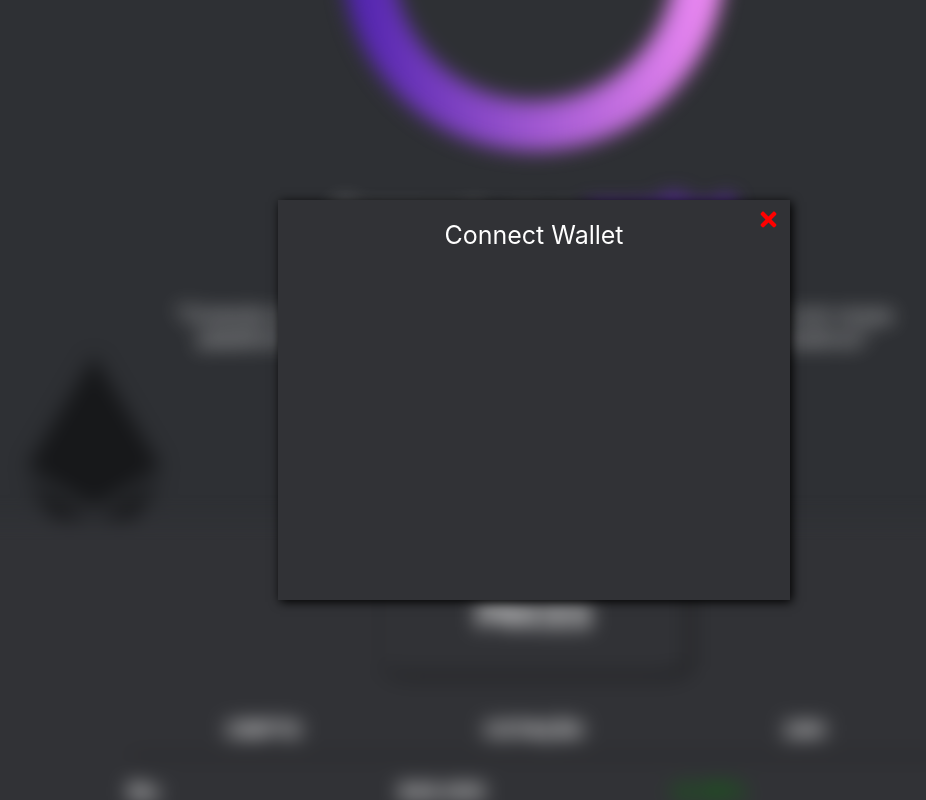
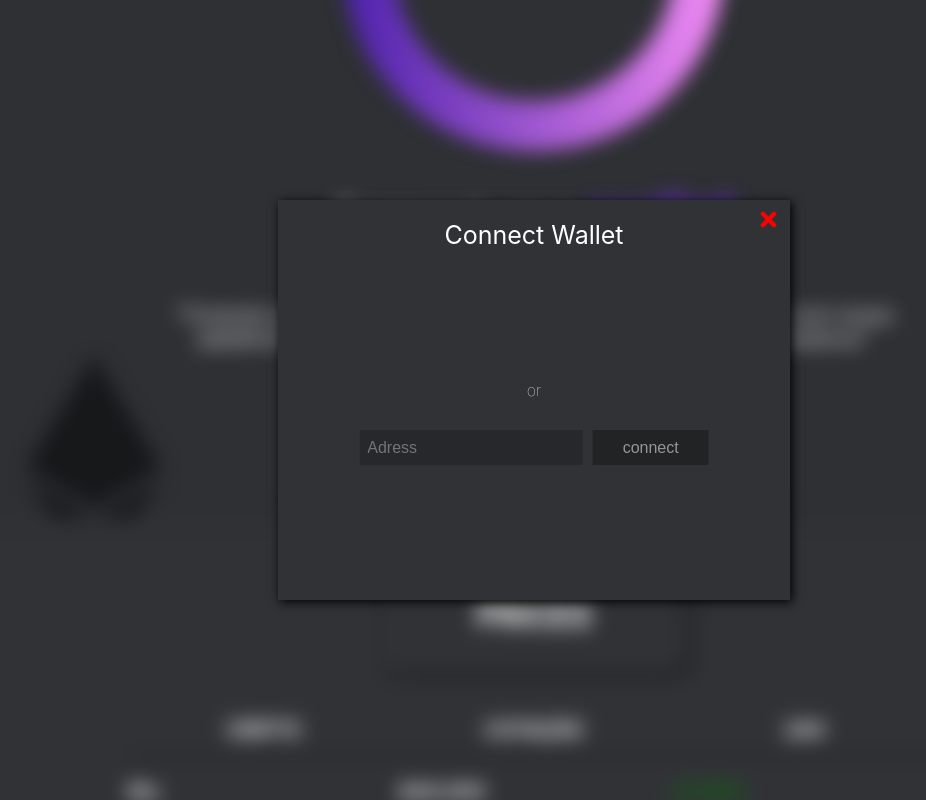
Before and after one commit to AllexAntoniollo/CryptoMetricHub, a React (Create React App) app in the folder frontend/: page / in a window 1280 px wide. Both pictures are taken after a click on the element "Connect wallet". Shown: the top 800 px of the page, without its empty margins (106-1032 px from the left). Built offline with nearby package versions, Linux system fonts and the light colour scheme.

Commit message:
continuando_login

```diff
--- a/frontend/src/pages/login.css
+++ b/frontend/src/pages/login.css
@@ -229,8 +229,51 @@ p.frase{
   filter: blur(10px);
 }
 
+.connect_popup{
+  width: 90%;
+  top: 45%;
+  left: 50%;
+  transform: translate(-50%, -50%);
+  position: absolute;
+  align-items: center;
+  text-align: center;
+}
 
-@media screen and (max-width: 750px) {
+p.or{
+  position: relative;
+  margin-top: 20px;
+  font-size: 16px;
+  font-weight: 100;
+}
+.form{
+  position: absolute;
+  width: 90%;
+  left: 5%;
+  padding: 30px 0;
+}
+.form input[type="text"]{
+  padding: 0 8px;
+  width: 50%;
+  background-color: #27282b;
+  font-size: 16px;
+  height: 35px;
+  color: white;
+  border: 0;
+}
+.form input[type="submit"]{
+  width: 28%;
+  font-size: 16px;
+  margin-left: 10px;
+  height: 35px;
+  color: rgb(151, 149, 149);
+  background-color: #222325;
+  border: 0;
+  cursor: pointer;
+}
+.form input[type="text"]:focus{
+  outline: none;
+}
+@media screen and (max-width: 780px) {
   .detail_radius {
     border: 25px solid transparent;
     margin-top: -20vw;
@@ -263,6 +306,9 @@ p.frase{
     font-size: 13px;
     padding: 5px 0;
   }
+  .pop_up{
+    width: 80%;
+  }
   .pop_up p{
     font-size: 18px;
   }
--- a/frontend/src/pages/login.tsx
+++ b/frontend/src/pages/login.tsx
@@ -66,6 +66,13 @@ export default function Login() {
               <div className="header_pop_up">
                 <p>Connect Wallet</p>
                 <FaTimes onClick={chanceConnect} className="xis" color="red" size="23px"/>
+                <div className="connect_popup">
+                  <p className="or">or</p>
+                  <div className="form">
+                    <input type="text" placeholder="Adress"></input>
+                    <input type="submit" value="connect" />
+                  </div>{/* form */}
+                </div>{/* connect_popup*/}
               </div>
             </div>
         ):(
```
